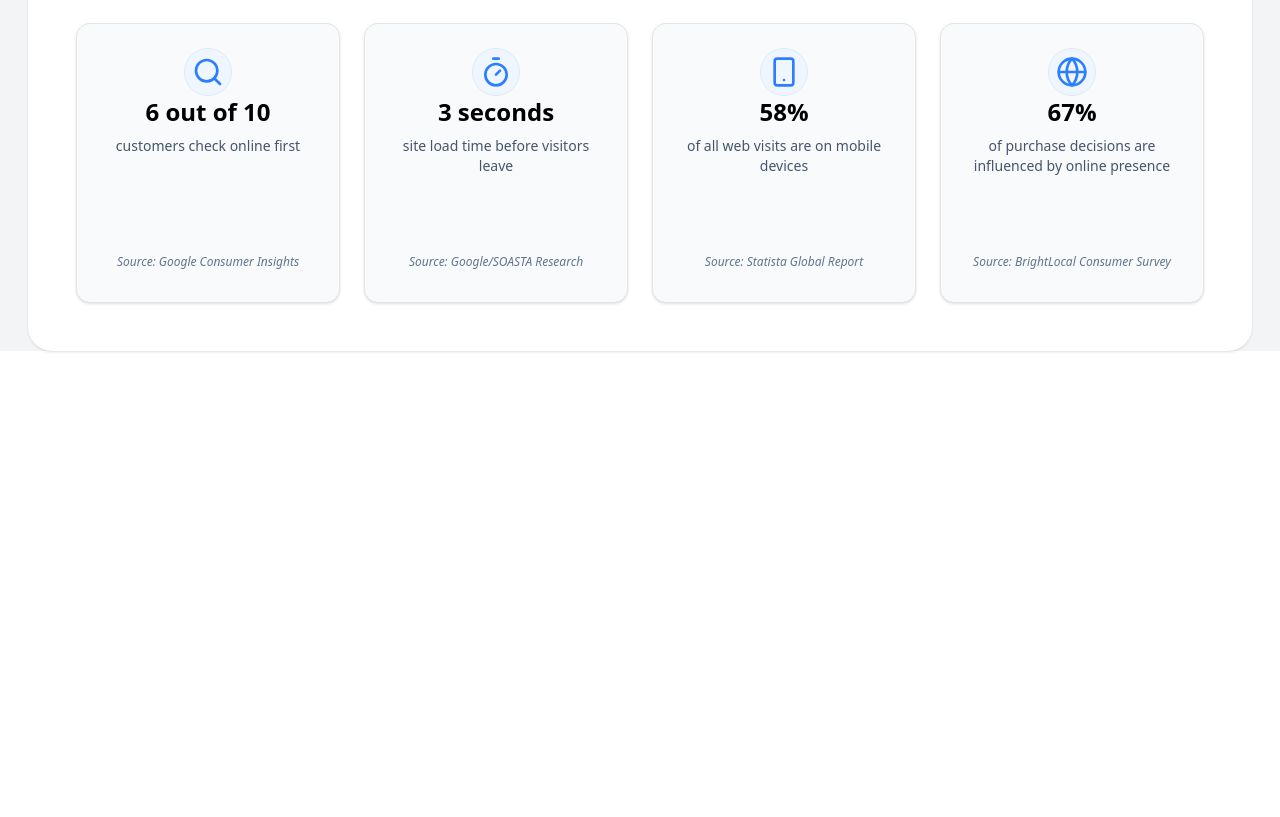
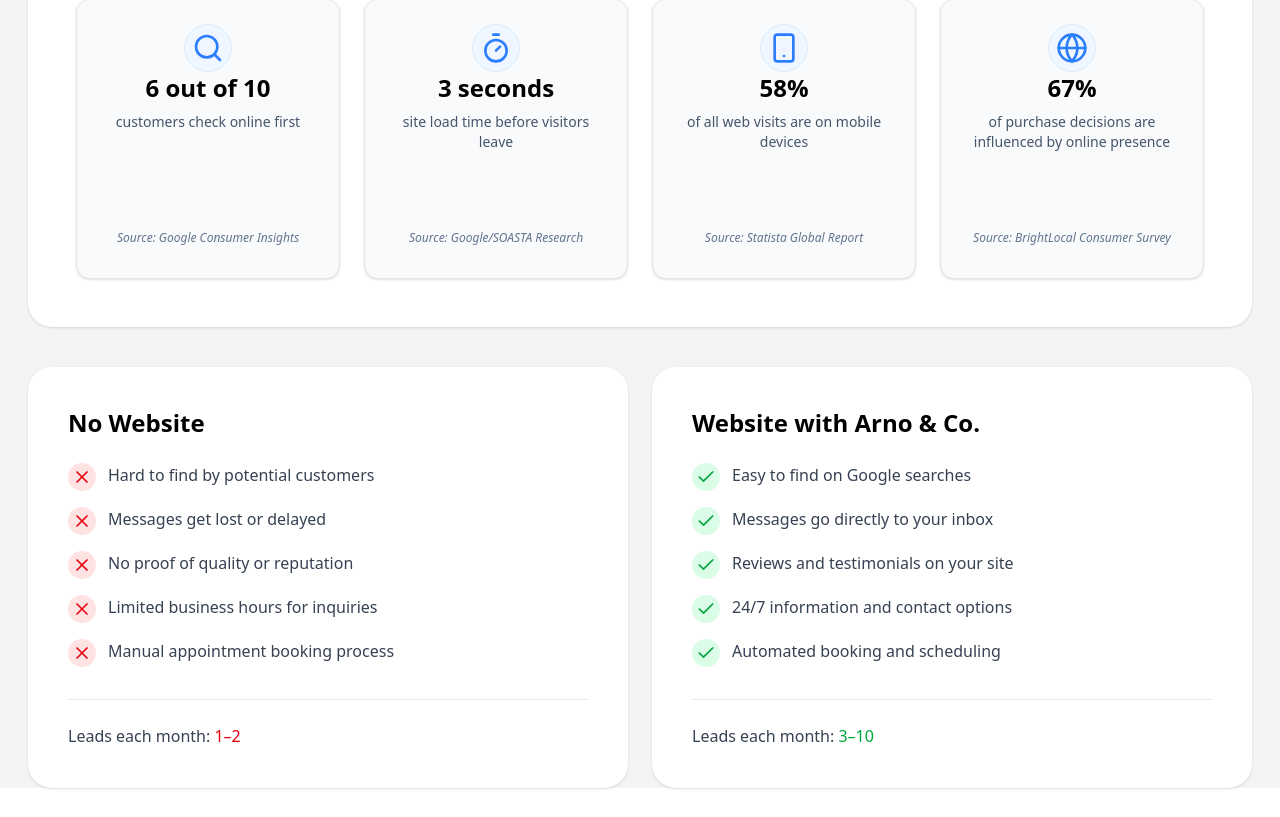
Before and after one commit to DelwoA/ArnoandCo-Frontend, a React (Vite) app: page / in a window 1280 px wide. Shown: the part 1980-2797 px from the top of the page. Before the commit the page ends 2371 px from the top, so only its background shows below. Built offline with nearby package versions, Linux system fonts and the light colour scheme.

Commit message:
Add ComparisonCards component, integrate new UI components (Badge, Input, Textarea, Progress, Sonner) for enhanced user experience, and update HomePage to include ComparisonCards section. Update package dependencies for Radix UI and theming support.

```diff
--- a/package.json
+++ b/package.json
@@ -11,15 +11,18 @@
   },
   "dependencies": {
     "@radix-ui/react-popover": "^1.1.14",
+    "@radix-ui/react-progress": "^1.1.7",
     "@radix-ui/react-slot": "^1.2.3",
     "@tailwindcss/vite": "^4.1.11",
     "class-variance-authority": "^0.7.1",
     "clsx": "^2.1.1",
     "lucide-react": "^0.537.0",
+    "next-themes": "^0.4.6",
     "react": "^19.1.0",
     "react-dom": "^19.1.0",
     "react-router": "^7.7.1",
     "react-router-dom": "^7.7.1",
+    "sonner": "^2.0.7",
     "tailwind-merge": "^3.3.1",
     "tailwindcss": "^4.1.11"
   },
--- /dev/null
+++ b/src/components/ComparisonCards.jsx
@@ -0,0 +1,72 @@
+import ContentWrapper from "./ContentWrapper";
+import { X, Check } from "lucide-react";
+
+const ComparisonCards = () => {
+  const noWebsitePoints = [
+    "Hard to find by potential customers",
+    "Messages get lost or delayed",
+    "No proof of quality or reputation",
+    "Limited business hours for inquiries",
+    "Manual appointment booking process",
+  ];
+
+  const withArnoPoints = [
+    "Easy to find on Google searches",
+    "Messages go directly to your inbox",
+    "Reviews and testimonials on your site",
+    "24/7 information and contact options",
+    "Automated booking and scheduling",
+  ];
+
+  return (
+    <ContentWrapper>
+      <section className="mb-10">
+        <div className="grid grid-cols-1 md:grid-cols-2 gap-6">
+          {/* No website */}
+          <div className="bg-white rounded-3xl shadow-sm p-8 md:p-10">
+            <h3 className="text-2xl font-bold text-black mb-6">No Website</h3>
+            <ul className="space-y-4">
+              {noWebsitePoints.map((point) => (
+                <li key={point} className="flex items-start">
+                  <div className="flex-shrink-0 bg-red-100 rounded-full p-1 mr-3">
+                    <X className="h-5 w-5 text-red-600" />
+                  </div>
+                  <span className="text-gray-700">{point}</span>
+                </li>
+              ))}
+            </ul>
+            <div className="mt-8 pt-6 border-t border-gray-200">
+              <p className="text-gray-700 font-medium">
+                Leads each month: <span className="text-red-600">1–2</span>
+              </p>
+            </div>
+          </div>
+
+          {/* With Arno & Co. */}
+          <div className="bg-white rounded-3xl shadow-sm p-8 md:p-10">
+            <h3 className="text-2xl font-bold text-black mb-6">
+              Website with Arno & Co.
+            </h3>
+            <ul className="space-y-4">
+              {withArnoPoints.map((point) => (
+                <li key={point} className="flex items-start">
+                  <div className="flex-shrink-0 bg-green-100 rounded-full p-1 mr-3">
+                    <Check className="h-5 w-5 text-green-600" />
+                  </div>
+                  <span className="text-gray-700">{point}</span>
+                </li>
+              ))}
+            </ul>
+            <div className="mt-8 pt-6 border-t border-gray-200">
+              <p className="text-gray-700 font-medium">
+                Leads each month: <span className="text-green-600">3–10</span>
+              </p>
+            </div>
+          </div>
+        </div>
+      </section>
+    </ContentWrapper>
+  );
+};
+
+export default ComparisonCards;
--- a/src/components/ResultsGlance.jsx
+++ b/src/components/ResultsGlance.jsx
@@ -52,7 +52,7 @@ const ResultsGlance = () => {
 
   return (
     <ContentWrapper>
-      <section className="bg-white rounded-3xl overflow-hidden mt-13 mb-10 shadow-sm">
+      <section className="bg-white rounded-3xl overflow-hidden mb-10 shadow-sm">
         <div className="p-8 md:p-12">
           <div className="mb-10">
             <h2 className="text-3xl md:text-4xl font-bold text-black">
--- a/src/components/WhatWeCanBuildForYou.jsx
+++ b/src/components/WhatWeCanBuildForYou.jsx
@@ -70,7 +70,7 @@ const WhatWeCanBuildForYou = () => {
   return (
     <ContentWrapper>
       {/* Outer section dimensions are intentionally untouched */}
-      <section className="bg-white rounded-3xl overflow-hidden mt-13 mb-10 shadow-sm flex flex-col lg:flex-row">
+      <section className="bg-white rounded-3xl overflow-hidden mb-10 shadow-sm flex flex-col lg:flex-row">
         {/* Inner container to control padding and grid without affecting outer layout */}
         <div className="p-8 md:p-12 lg:p-16 w-full">
           <div className="mb-8 md:mb-10">
--- /dev/null
+++ b/src/components/ui/badge.jsx
@@ -0,0 +1,44 @@
+import * as React from "react"
+import { Slot } from "@radix-ui/react-slot"
+import { cva } from "class-variance-authority";
+
+import { cn } from "@/lib/utils"
+
+const badgeVariants = cva(
+  "inline-flex items-center justify-center rounded-md border px-2 py-0.5 text-xs font-medium w-fit whitespace-nowrap shrink-0 [&>svg]:size-3 gap-1 [&>svg]:pointer-events-none focus-visible:border-ring focus-visible:ring-ring/50 focus-visible:ring-[3px] aria-invalid:ring-destructive/20 dark:aria-invalid:ring-destructive/40 aria-invalid:border-destructive transition-[color,box-shadow] overflow-hidden",
+  {
+    variants: {
+      variant: {
+        default:
+          "border-transparent bg-primary text-primary-foreground [a&]:hover:bg-primary/90",
+        secondary:
+          "border-transparent bg-secondary text-secondary-foreground [a&]:hover:bg-secondary/90",
+        destructive:
+          "border-transparent bg-destructive text-white [a&]:hover:bg-destructive/90 focus-visible:ring-destructive/20 dark:focus-visible:ring-destructive/40 dark:bg-destructive/60",
+        outline:
+          "text-foreground [a&]:hover:bg-accent [a&]:hover:text-accent-foreground",
+      },
+    },
+    defaultVariants: {
+      variant: "default",
+    },
+  }
+)
+
+function Badge({
+  className,
+  variant,
+  asChild = false,
+  ...props
+}) {
+  const Comp = asChild ? Slot : "span"
+
+  return (
+    (<Comp
+      data-slot="badge"
+      className={cn(badgeVariants({ variant }), className)}
+      {...props} />)
+  );
+}
+
+export { Badge, badgeVariants }
--- /dev/null
+++ b/src/components/ui/input.jsx
@@ -0,0 +1,24 @@
+import * as React from "react"
+
+import { cn } from "@/lib/utils"
+
+function Input({
+  className,
+  type,
+  ...props
+}) {
+  return (
+    (<input
+      type={type}
+      data-slot="input"
+      className={cn(
+        "file:text-foreground placeholder:text-muted-foreground selection:bg-primary selection:text-primary-foreground dark:bg-input/30 border-input flex h-9 w-full min-w-0 rounded-md border bg-transparent px-3 py-1 text-base shadow-xs transition-[color,box-shadow] outline-none file:inline-flex file:h-7 file:border-0 file:bg-transparent file:text-sm file:font-medium disabled:pointer-events-none disabled:cursor-not-allowed disabled:opacity-50 md:text-sm",
+        "focus-visible:border-ring focus-visible:ring-ring/50 focus-visible:ring-[3px]",
+        "aria-invalid:ring-destructive/20 dark:aria-invalid:ring-destructive/40 aria-invalid:border-destructive",
+        className
+      )}
+      {...props} />)
+  );
+}
+
+export { Input }
--- /dev/null
+++ b/src/components/ui/progress.jsx
@@ -0,0 +1,27 @@
+import * as React from "react"
+import * as ProgressPrimitive from "@radix-ui/react-progress"
+
+import { cn } from "@/lib/utils"
+
+function Progress({
+  className,
+  value,
+  ...props
+}) {
+  return (
+    (<ProgressPrimitive.Root
+      data-slot="progress"
+      className={cn(
+        "bg-primary/20 relative h-2 w-full overflow-hidden rounded-full",
+        className
+      )}
+      {...props}>
+      <ProgressPrimitive.Indicator
+        data-slot="progress-indicator"
+        className="bg-primary h-full w-full flex-1 transition-all"
+        style={{ transform: `translateX(-${100 - (value || 0)}%)` }} />
+    </ProgressPrimitive.Root>)
+  );
+}
+
+export { Progress }
--- /dev/null
+++ b/src/components/ui/sonner.jsx
@@ -0,0 +1,24 @@
+import { useTheme } from "next-themes"
+import { Toaster as Sonner } from "sonner";
+
+const Toaster = ({
+  ...props
+}) => {
+  const { theme = "system" } = useTheme()
+
+  return (
+    (<Sonner
+      theme={theme}
+      className="toaster group"
+      style={
+        {
+          "--normal-bg": "var(--popover)",
+          "--normal-text": "var(--popover-foreground)",
+          "--normal-border": "var(--border)"
+        }
+      }
+      {...props} />)
+  );
+}
+
+export { Toaster }
--- /dev/null
+++ b/src/components/ui/textarea.jsx
@@ -0,0 +1,20 @@
+import * as React from "react"
+
+import { cn } from "@/lib/utils"
+
+function Textarea({
+  className,
+  ...props
+}) {
+  return (
+    (<textarea
+      data-slot="textarea"
+      className={cn(
+        "border-input placeholder:text-muted-foreground focus-visible:border-ring focus-visible:ring-ring/50 aria-invalid:ring-destructive/20 dark:aria-invalid:ring-destructive/40 aria-invalid:border-destructive dark:bg-input/30 flex field-sizing-content min-h-16 w-full rounded-md border bg-transparent px-3 py-2 text-base shadow-xs transition-[color,box-shadow] outline-none focus-visible:ring-[3px] disabled:cursor-not-allowed disabled:opacity-50 md:text-sm",
+        className
+      )}
+      {...props} />)
+  );
+}
+
+export { Textarea }
--- a/src/pages/home.page.jsx
+++ b/src/pages/home.page.jsx
@@ -1,6 +1,7 @@
 import Hero from "@/components/Hero";
 import WhatWeCanBuildForYou from "@/components/WhatWeCanBuildForYou";
 import ResultsGlance from "@/components/ResultsGlance";
+import ComparisonCards from "@/components/ComparisonCards";
 
 const HomePage = () => {
   return (
@@ -8,6 +9,7 @@ const HomePage = () => {
       <Hero />
       <WhatWeCanBuildForYou />
       <ResultsGlance />
+      <ComparisonCards />
     </>
   );
 };
```
Also changed, not shown: 1 other file (tests, documents, lock files or other folders).
